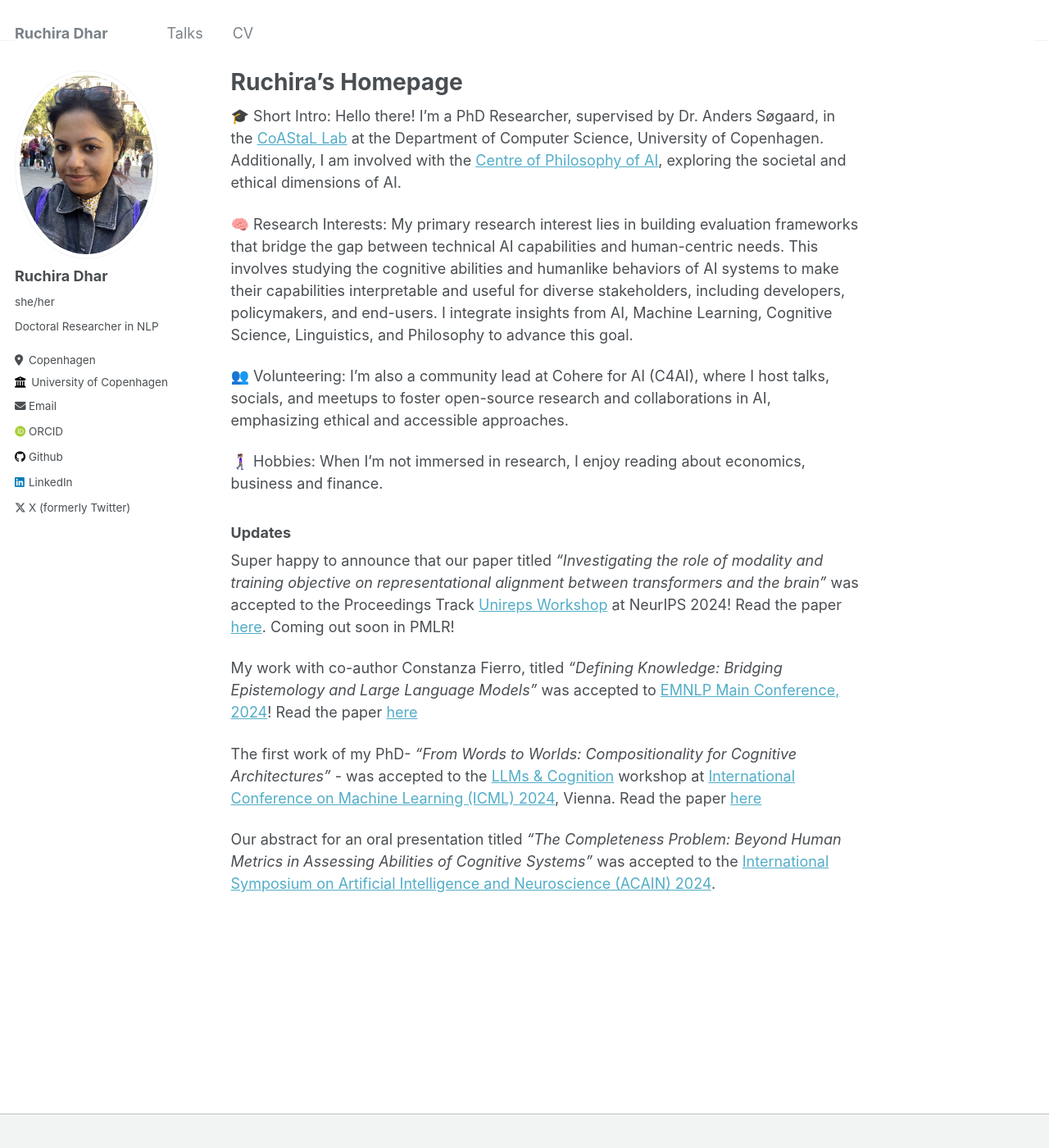
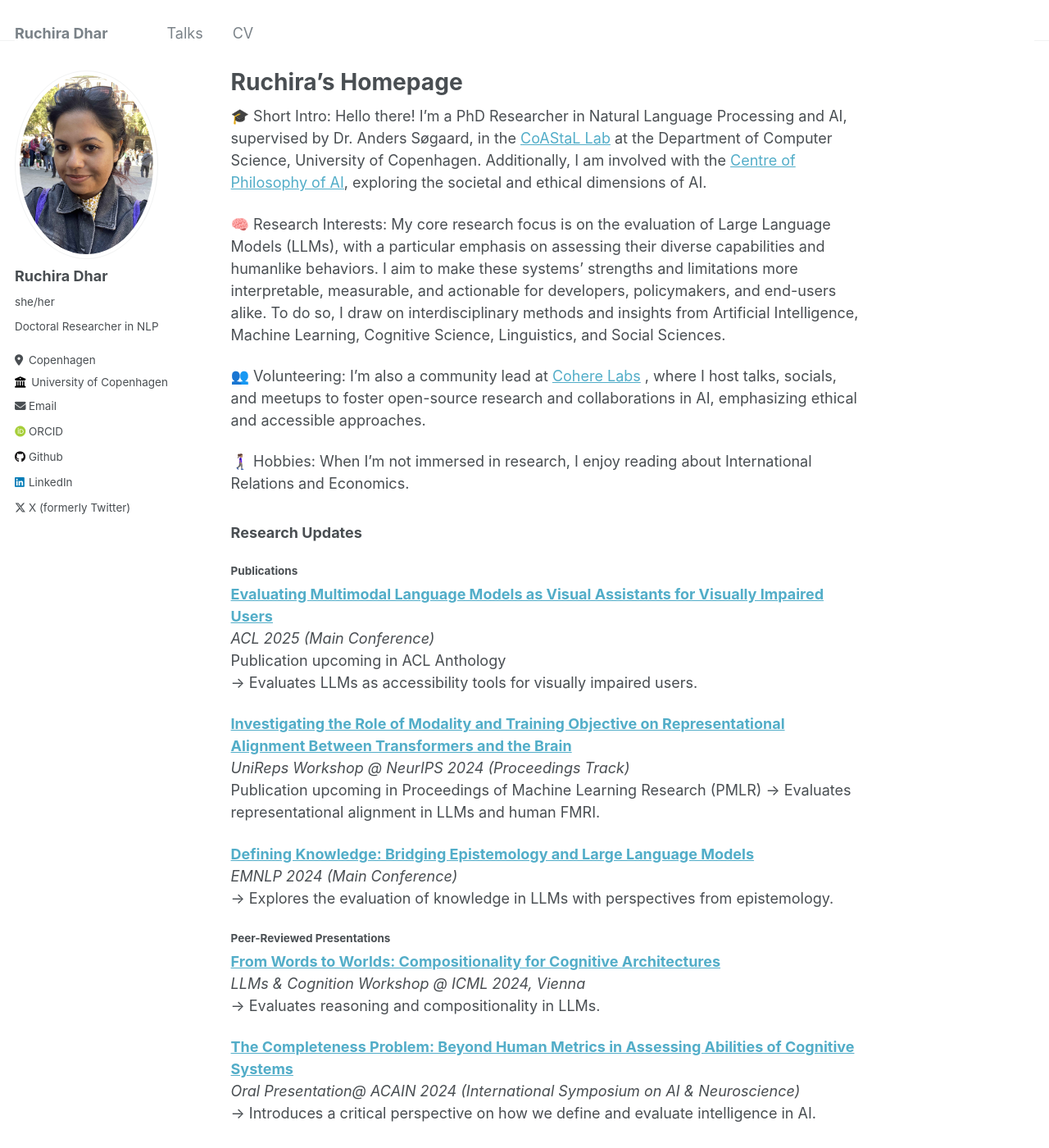
Before and after one commit to ruchiradhar/ruchiradhar.github.io, a Jekyll site: the page built from _pages/about.md, in a window 1280 px wide and 1400 px high. Shown: the whole window at 82% size. Built offline with Jekyll 4.4.1, drawn with Linux system fonts in a browser that asks for light colours; some web fonts are replaced; some of the changed text lies outside the part shown.

Commit message:
Adding recent updates and CV

```diff
--- a/_pages/about.md
+++ b/_pages/about.md
@@ -9,21 +9,43 @@ redirect_from:
 ---
 
 
-🎓 Short Intro: Hello there! I’m a PhD Researcher, supervised by Dr. Anders Søgaard, in the [CoAStaL Lab](https://coastalcph.github.io) at the Department of Computer Science, University of Copenhagen. Additionally, I am involved with the [Centre of Philosophy of AI](https://sites.google.com/view/cpaicph/home), exploring the societal and ethical dimensions of AI.
+🎓 Short Intro: Hello there! I’m a PhD Researcher in Natural Language Processing and AI, supervised by Dr. Anders Søgaard, in the [CoAStaL Lab](https://coastalcph.github.io) at the Department of Computer Science, University of Copenhagen. Additionally, I am involved with the [Centre of Philosophy of AI](https://sites.google.com/view/cpaicph/home), exploring the societal and ethical dimensions of AI.
 
-🧠 Research Interests: My primary research interest lies in building evaluation frameworks that bridge the gap between technical AI capabilities and human-centric needs. This involves studying the cognitive abilities and humanlike behaviors of AI systems to make their capabilities interpretable and useful for diverse stakeholders, including developers, policymakers, and end-users. I integrate insights from AI, Machine Learning, Cognitive Science, Linguistics, and Philosophy to advance this goal.
+🧠 Research Interests: My core research focus is on the evaluation of Large Language Models (LLMs), with a particular emphasis on assessing their diverse capabilities and humanlike behaviors. I aim to make these systems' strengths and limitations more interpretable, measurable, and actionable for developers, policymakers, and end-users alike. To do so, I draw on interdisciplinary methods and insights from Artificial Intelligence, Machine Learning, Cognitive Science, Linguistics, and Social Sciences.
 
-👥 Volunteering: I’m also a community lead at Cohere for AI (C4AI), where I host talks, socials, and meetups to foster open-source research and collaborations in AI, emphasizing ethical and accessible approaches.
+👥 Volunteering: I’m also a community lead at [Cohere Labs](https://cohere.com/research) , where I host talks, socials, and meetups to foster open-source research and collaborations in AI, emphasizing ethical and accessible approaches.
 
-🚶🏽‍♀️‍➡️ Hobbies: When I’m not immersed in research, I enjoy reading about economics, business and finance.
+🚶🏽‍♀️‍➡️ Hobbies: When I’m not immersed in research, I enjoy reading about International Relations and Economics.
 
 
-### Updates
+### Research Updates
 
-Super happy to announce that our paper titled *"Investigating the role of modality and training objective on representational alignment between transformers and the brain"* was accepted to the Proceedings Track [Unireps Workshop](https://unireps.org/2024/) at NeurIPS 2024! Read the paper [here](https://openreview.net/forum?id=t4CnKu6yXn#discussion). Coming out soon in PMLR!
+#### Publications
 
-My work with co-author Constanza Fierro, titled *"Defining Knowledge: Bridging Epistemology and Large Language Models"* was accepted to [EMNLP Main Conference, 2024](https://2024.emnlp.org)! Read the paper [here](https://aclanthology.org/2024.emnlp-main.900/)
+**[Evaluating Multimodal Language Models as Visual Assistants for Visually Impaired Users](https://arxiv.org/abs/2503.22610)**
+*ACL 2025 (Main Conference)*
+Publication upcoming in ACL Anthology
+→ Evaluates LLMs as accessibility tools for visually impaired users.
 
-The first work of my PhD- *"From Words to Worlds: Compositionality for Cognitive Architectures"* - was accepted to the [LLMs & Cognition](https://llm-cognition.github.io/) workshop at [International Conference on Machine Learning (ICML) 2024](https://icml.cc/), Vienna. Read the paper [here](https://openreview.net/forum?id=2eA9b52PAW)
+**[Investigating the Role of Modality and Training Objective on Representational Alignment Between Transformers and the Brain](https://openreview.net/forum?id=t4CnKu6yXn#discussion)**
+*UniReps Workshop @ NeurIPS 2024 (Proceedings Track)*
+Publication upcoming in Proceedings of Machine Learning Research (PMLR)
+→ Evaluates representational alignment in LLMs and human FMRI.
 
-Our abstract for an oral presentation titled *"The Completeness Problem: Beyond Human Metrics in Assessing Abilities of Cognitive Systems"* was accepted to the [International Symposium on Artificial Intelligence and Neuroscience (ACAIN) 2024](https://acain2024.icas.events/symposium/).
+**[Defining Knowledge: Bridging Epistemology and Large Language Models](https://aclanthology.org/2024.emnlp-main.900/)**
+*EMNLP 2024 (Main Conference)*
+→ Explores the evaluation of knowledge in LLMs with perspectives from epistemology.
+
+#### Peer-Reviewed Presentations
+
+**[From Words to Worlds: Compositionality for Cognitive Architectures](https://openreview.net/forum?id=2eA9b52PAW)**
+*LLMs & Cognition Workshop @ ICML 2024, Vienna*
+→ Evaluates reasoning and compositionality in LLMs.
+
+**[The Completeness Problem: Beyond Human Metrics in Assessing Abilities of Cognitive Systems](https://acain2024.icas.events/symposium/)**
+*Oral Presentation@ ACAIN 2024 (International Symposium on AI & Neuroscience)*
+→ Introduces a critical perspective on how we define and evaluate intelligence in AI.
+
+**[Compositionality in Language Models: A Perspective in Changing Interpretations and Methods](https://ail-workshop.github.io/aiai-conference/program.html)**
+*Oral Presentation@ AIAI 2024 (Symposium on Agency and Intentions in AI)*
+→ Introduces a critical perspective on how we define and evaluate compositionality in AI.
```
Also changed, not shown: 1 other file.
